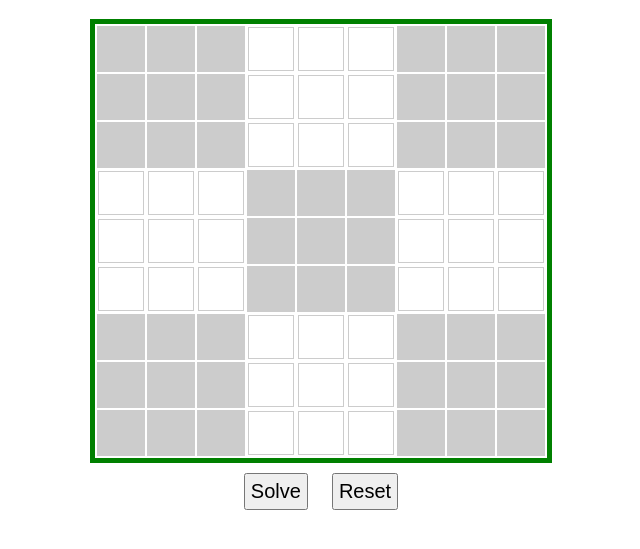
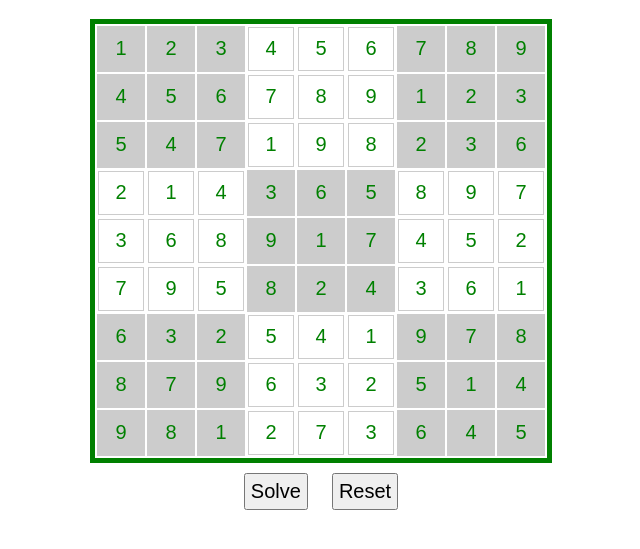
Before and after one commit to lynnic26/mSudoku, a plain HTML site: page index.html in a window 1280 px wide. Both pictures are taken after a click on the button "Solve". Shown: the part 61-610 px from the top of the page, without its empty margins (319-959 px from the left). Drawn offline with Linux system fonts and the light colour scheme.

Commit message:
solve successfully

```diff
--- a/css/sudoku.css
+++ b/css/sudoku.css
@@ -24,6 +24,9 @@
 	font-size: 20px;
 	text-align: center;
 }
+.sudoku-container input.filled {
+	color: green;
+}
 .sudoku-container .section-odd {
 }
 .sudoku-container .section-even {
--- a/js/sudoku.js
+++ b/js/sudoku.js
@@ -8,19 +8,21 @@ var Sudoku = (function($) {
 
         // 初始化ui
         _game.getGameBoard();
+
         // public method
         return {
             reset: function() {
                 _game.resetGame();
             },
             solve: function() {
-                _game.solveGame();
+                _game.solveGame(0, 0);
             }
         }
     }
     function Game(config) {
         // Game initialization
         this.config = config;
+        this.$cellMatrix = {};
     }
     Game.prototype = {
         getGameBoard: function() {
@@ -34,9 +36,13 @@ var Sudoku = (function($) {
             this.$board = $table;
             for(var i = 0; i < 9; i ++) {
                 var $tr = $('<tr>');
+                this.$cellMatrix[i] = {};
                 for(var j = 0; j < 9; j ++) {
                     var $td = $('<td>');
-                    var $input = $('<input>');
+                    this.$cellMatrix[i][j] = $('<input>')
+                        .attr( 'maxlength', 1 )
+                        .data('row', i)
+                        .data('col', j);
                     var x = Math.floor(j / 3)
                         , y = Math.floor(i / 3);
                     if((x + y) % 2 == 0) {
@@ -44,7 +50,7 @@ var Sudoku = (function($) {
                     } else {
                         $td.addClass('section-odd');
                     }
-                    $td.append($input);
+                    $td.append(this.$cellMatrix[i][j]);
                     $tr.append($td);
                 }
                 $table.append($tr);
@@ -62,9 +68,83 @@ var Sudoku = (function($) {
         validatePuzzle: function() {
             return true;
         },
-        solveGame: function() {
-            if(!this.validatePuzzle) return;
-            this.$board.addClass('solved');
+        findClosestEmptySquare: function(row, col) {
+            var curLinearIndex = row * 9 + col
+                , walkingRow
+                , walkingCol
+                , $walkingSquare
+                , walkingVal;
+            for(var i = curLinearIndex; i < 81; i ++) {
+                walkingRow = Math.floor(i / 9);
+                walkingCol = i % 9;
+                $walkingSquare = this.$cellMatrix[walkingRow][walkingCol];
+                walkingVal = $walkingSquare.val();
+                if(walkingVal == '') {
+                    return $walkingSquare;
+                }
+            }
+            return false;
+        },
+        findLegalValuesForSquare: function(row, col) {
+            var legalNums, val, secLeft, secRight,
+                setTop, secBottom;
+            legalNums = [ 1, 2, 3, 4, 5, 6, 7, 8, 9];
+
+            for(var i = 0; i < 9; i ++) {
+                val = Number(this.$cellMatrix[row][i].val());
+                if(val !== 0) {
+                    if(legalNums.indexOf(val) > -1) {
+                        legalNums.splice(legalNums.indexOf(val), 1);
+                    }
+                }
+            }
+
+            for(var i = 0; i < 9; i ++ ) {
+                val = Number(this.$cellMatrix[i][col].val());
+                if(val !== 0) {
+                    if(legalNums.indexOf(val) > -1) {
+                        legalNums.splice(legalNums.indexOf(val), 1);
+                    }
+                }
+            }
+
+            secLeft = Math.floor(col / 3) * 3;
+            secRight = secLeft + 2;
+            secTop = Math.floor(row / 3) * 3;
+            secBottom = secTop + 2;
+            for(var i = secTop; i <= secTop; i ++) {
+                for(var j = secLeft; j <= secRight; j ++) {
+                    val = Number(this.$cellMatrix[i][j].val());
+                    if(val !== 0) {
+                        if(legalNums.indexOf(val) > -1) {
+                            legalNums.splice(legalNums.indexOf(val), 1);
+                        }
+                    }
+                }
+            }
+            return legalNums;
+        },
+        solveGame: function(row, col) {
+            var squareRow, squareCol, legalValues;
+            // if(!this.validatePuzzle) return;
+            var $nextSquare = this.findClosestEmptySquare(row, col);
+            if(!$nextSquare) {
+                this.$board.addClass('solved');
+                return true;
+            } else {
+                squareRow = $nextSquare.data('row');
+                squareCol = $nextSquare.data('col');
+                legalValues = this.findLegalValuesForSquare(squareRow, squareCol);
+                for(var i = 0; i < legalValues.length; i ++) {
+                    $nextSquare.val(legalValues[i]).addClass('filled');
+                    if(this.solveGame(squareRow, squareCol)) {
+                        return true;
+                    } else {
+                        $nextSquare.val('').removeClass('filled');
+                    }
+                }
+                return false;
+            }
         },
         keyUpHandler: function(e) {
             // if(e.keyCode < 48 || e.keyCode > 57) {
```
